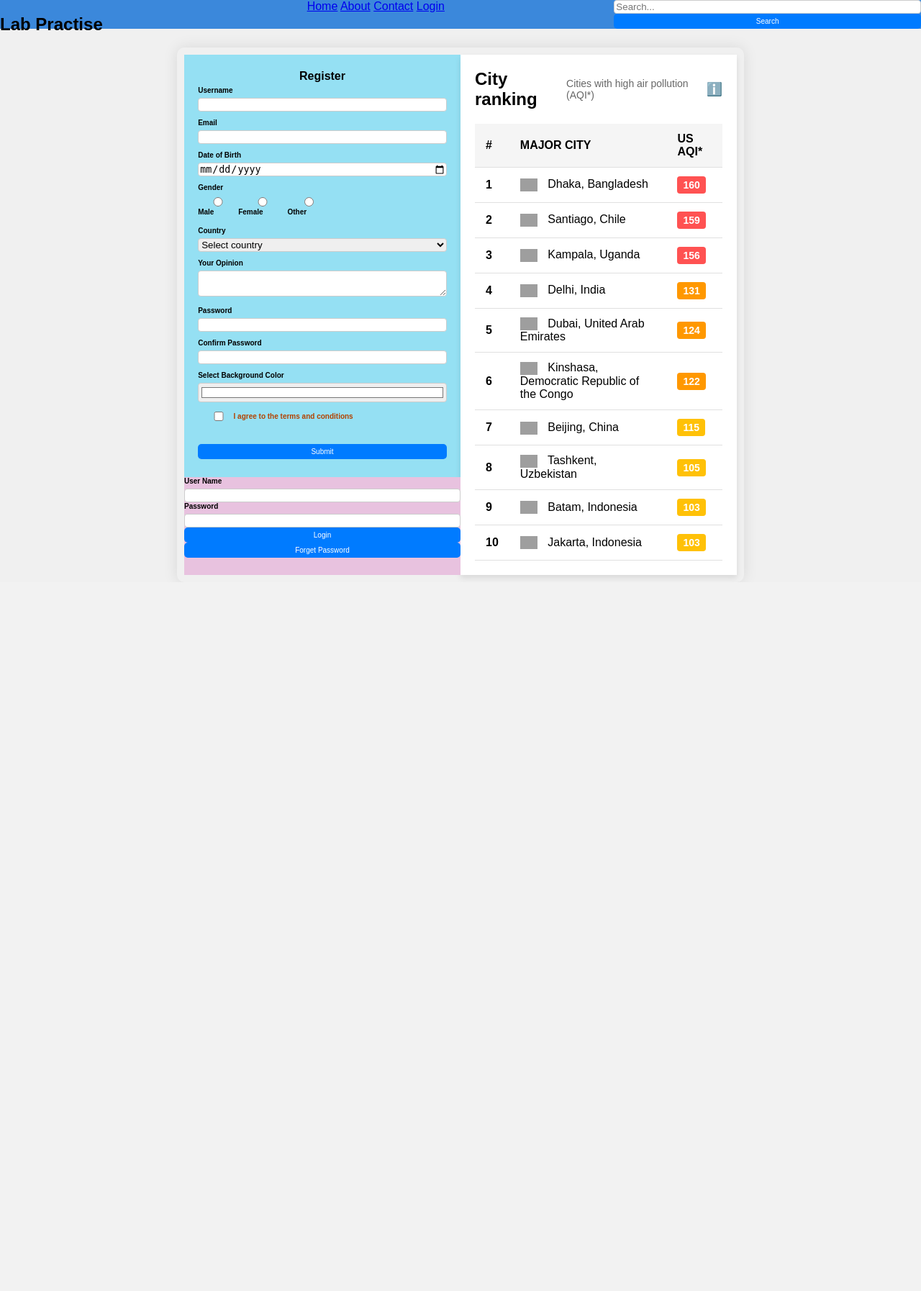
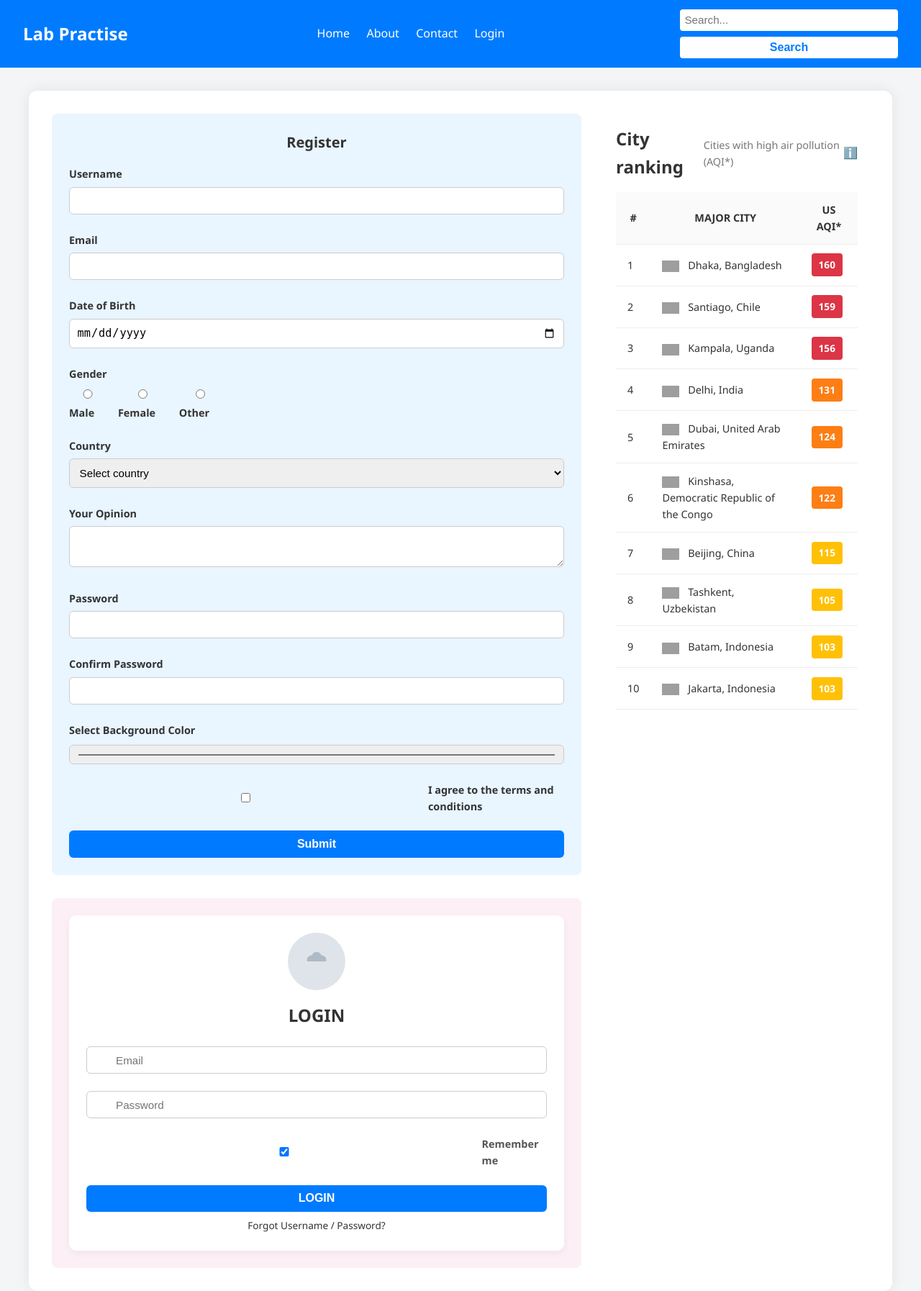
Before and after one commit to Ahbabsaqlan/FormValidation, a PHP site: page / in a window 1280 px wide. Shown: the whole page at 72% size. Before the commit the page ends 804 px from the top, so only its background shows below. Run offline with PHP 8.4, Linux system fonts and the light colour scheme; grey boxes are pictures that could not be loaded.

Commit message:
fixed the app mechanishm like register with validation, login with email. and logout

```diff
--- a/index.php
+++ b/index.php
@@ -1,6 +1,47 @@
 <?php
 session_start();
+
+$login_error = '';
 $formData = $_SESSION['form_data'] ?? [];
+
+// Handle login form submission
+if ($_SERVER['REQUEST_METHOD'] === 'POST' && isset($_POST['login'])) {
+    $conn = new mysqli("localhost", "root", "", "myDataBase");
+    if ($conn->connect_error) {
+        die("Database connection failed: " . $conn->connect_error);
+    }
+
+    $uname = trim($_POST['lgUname']);
+    $upass = trim($_POST['lgUpass']);
+
+    // Escape input
+    $uname = mysqli_real_escape_string($conn, $uname);
+    $upass = mysqli_real_escape_string($conn, $upass);
+
+    // Lookup user
+    $sql = "SELECT * FROM user WHERE email = '$uname'";
+    $result = $conn->query($sql);
+
+    if ($result && $result->num_rows >= 1) {
+        $user = $result->fetch_assoc();
+
+        // Compare passwords safely
+        if (strcmp(trim($upass), trim($user['password'])) === 0)  {
+            $_SESSION['user'] = $user;
+
+			echo "<script>
+                window.location.href = 'home.php';
+            </script>";
+        	exit;
+        } else {
+            $login_error = "Incorrect password.";
+        }
+    } else {
+        $login_error = "User not found.";
+    }
+
+    $conn->close();
+}
 ?>
 <!DOCTYPE html>
 <html lang="en">
@@ -21,7 +62,7 @@ $formData = $_SESSION['form_data'] ?? [];
         <a href="./index.php">Home</a>
         <a href="./about.html">About</a>
         <a href="./contact.html">Contact</a>
-        <a href="./login.html">Login</a>
+        <a href="./index.php">Login</a>
     </div>
     <div class="nav-search">
         <input type="text" placeholder="Search...">
@@ -216,12 +257,39 @@ $formData = $_SESSION['form_data'] ?? [];
 
     <!-- Login Section -->
     <div class="cls3">
-        <label for="uname">User Name</label>
-        <input type="text" id="uname" name="uname"/>
-        <label for="loginPassword">Password</label>
-        <input type="password" id="loginPassword" name="loginPassword"/>
-        <button type="submit">Login</button>
-        <button type="submit">Forget Password</button>
+        <div class="login-card">
+			<div class="profile-placeholder">
+        		<svg xmlns="http://www.w3.org/2000/svg" viewBox="0 0 24 24">
+          			<path d="M12 12c2.21 0 4-1.79 4-4s-1.79-4-4-4-4 1.79-4 4 1.79 4 4 4zm0-6c-2.67 0-8 1.33-8 4v2h16v-2c0-2.67-5.33-4-8-4z"/>
+        		</svg>
+      		</div>
+
+      <!-- Login Title -->
+			<h2 class="login-title">LOGIN</h2>
+
+			<?php if (!empty($login_error)): ?>
+			<div class="error" style="color:red; margin-bottom:10px;"><?= htmlspecialchars($login_error) ?></div>
+			<?php endif; ?>
+
+			<form method="POST" action="" id="login-form">
+				<input type="hidden" name="login" value="1">
+				<div class="input-field lg-group">
+					<input type="text" placeholder="Email" id="lgUname" name="lgUname" />
+					<div class="error"></div>
+				</div>
+				<div class="input-field lg-group">
+					<input type="password" placeholder="Password" id="lgUpass" name="lgUpass" />
+					<div class="error"></div>
+				</div>
+				<div class="remember-me">
+					<input type="checkbox" id="remember-me" checked />
+					<label for="remember-me">Remember me</label>
+				</div>
+				<button class="login-button" type="submit" id="login-btn">LOGIN</button>
+			</form>
+			<!-- Forgot Password Link -->
+			<p class="forgot-password">Forgot Username / Password?</p>
+        </div>
     </div>
 
 </div>
--- a/style.css
+++ b/style.css
@@ -1,230 +1,335 @@
-body{
-    background: #f0f0f0;
-    font-family: Arial, sans-serif;
-    margin: 0%;
-    height: 100vh;
-    width: 100vw;
-}
-.navbar{
-    background: #3b88db;
-    height: 5%;
-    width: 100%;
-    display: grid;
-    grid-template-columns: 1fr 1fr 1fr;
-    grid-template-rows: 1fr;
-    justify-content: center;
-    /* align-items: center; */
-}
-.main{
-
-    width: 60%;
-    display: grid;
-    margin: auto auto;
-    margin-top: 2%;
-    border-radius: 10px;
-    padding: 10px;
-    box-shadow: 0 0 20px rgba(0, 0, 0, 0.1);
-    grid-template-columns: 1fr 1fr;
-    grid-template-rows: auto auto;
-
-}
-.cls1{
-    background: #95e0f3;
-    height: 100%;
-    width: 90%;
-    grid-column: 1;
-    grid-row: 1;
-    padding: 0px 5%;
+/* Reset & Base Styles */
+* {
+  margin: 0;
+  padding: 0;
+  box-sizing: border-box;
 }
 
-.cls3{
-    background: #e8c2df;
-    height: 100%;
-    width: 100%;
-    grid-column: 1;
-    grid-row: 2;
-}
-.cls1 h4 {
-  text-align: center;
-  margin-bottom: 5px;
+body {
+  background: #f4f5f7;
+  font-family: 'Segoe UI', Tahoma, Geneva, Verdana, sans-serif;
+  color: #333;
+  line-height: 1.6;
+  height: 100vh;
+  width: 100vw;
 }
 
-.form-group {
-  margin-bottom: 10px;
+/* Navigation Bar */
+.navbar {
+  background: #007bff;
+  display: flex;
+  justify-content: space-between;
+  align-items: center;
+  padding: 0.8rem 2rem;
+  color: white;
 }
 
-#termGroup{
+.nav-logo h1 {
+  margin: 0;
+  font-size: 1.5rem;
+}
+
+.links a {
+  color: white;
+  text-decoration: none;
+  margin-left: 1.2rem;
+  font-weight: 500;
+  transition: opacity 0.3s ease;
+}
+
+.links a:hover {
+  opacity: 0.8;
+}
+
+.nav-search input {
+  padding: 0.4rem;
+  border-radius: 4px;
+  border: none;
+  margin-right: 0.5rem;
+}
+
+.nav-search button {
+  padding: 0.4rem 0.8rem;
+  background-color: #fff;
+  color: #007bff;
+  border: none;
+  border-radius: 4px;
+  cursor: pointer;
+}
+
+.nav-search button:hover {
+  background-color: #e6e6e6;
+}
+
+/* Main Content Area */
+.main {
+  max-width: 1200px;
+  margin: 2rem auto;
+  padding: 2rem;
+  background: #fff;
+  border-radius: 12px;
+  box-shadow: 0 0 20px rgba(0, 0, 0, 0.08);
   display: grid;
-  grid-template-columns: 1fr 6fr;
-  grid-template-rows: 1fr 1fr;
-  align-items: center;
-  justify-items: start;
+  gap: 2rem;
+  grid-template-columns: 2fr 1fr;
+  align-items: start;
 }
-.termError{
-  grid-column-start: 1;
-  grid-column-end: 3;
+
+/* Registration Form */
+.cls1 {
+  background: #e9f5ff;
+  padding: 1.5rem;
+  border-radius: 8px;
 }
-#termGroup label{
-  margin: 0%;
-  color: #b34200;
+
+.cls1 h4 {
+  font-size: 1.25rem;
+  margin-bottom: 1rem;
+  text-align: center;
 }
 
 label {
   display: block;
-  font-weight: bold;
-  font-size: 10px;
-  margin-bottom: 5px;
+  font-weight: 600;
+  margin-bottom: 0.4rem;
+  font-size: 0.9rem;
 }
 
-input, select, textarea {
+input,
+select,
+textarea {
   width: 100%;
-  box-sizing: border-box;
-  border-radius: 4px;
+  padding: 0.6rem;
   border: 1px solid #ccc;
+  border-radius: 6px;
+  font-size: 0.95rem;
+  margin-bottom: 0.5rem;
+  transition: border-color 0.3s ease;
 }
 
-textarea {
-  resize: vertical;
-}
-form input,
-form select,
-form textarea,
-form button {
-  width: 100%;
-  box-sizing: border-box;
-}
-
-.form-group .error {
-  color: red;
-  font-size: 0.35em;
-  margin-top: 2px;
+input:focus,
+select:focus,
+textarea:focus {
+  outline: none;
+  border-color: #007bff;
 }
 
 .radio-group {
   display: flex;
-  gap: 10px;
+  gap: 1rem;
+  margin-bottom: 1rem;
 }
 
-.form-group.success input,
-.form-group.success select,
-.form-group.success textarea {
-  border: 2px solid green;
-}
-
-.form-group.error input,
-.form-group.error select,
-.form-group.error textarea {
-  border: 2px solid red;
+.form-group {
+  margin-bottom: 1rem;
 }
 
 button {
   width: 100%;
-  padding: 5px;
-  background-color: #007bff;
+  background: #007bff;
   color: white;
-  font-size: 10px;
+  padding: 0.6rem;
   border: none;
-  border-radius: 5px;
+  border-radius: 6px;
+  font-size: 1rem;
+  font-weight: bold;
   cursor: pointer;
+  transition: background 0.3s ease;
 }
 
 button:hover {
-  background-color: #0056b3;
+  background: #0056b3;
 }
 
+.error {
+  color: red;
+  font-size: 0.8rem;
+  margin-top: 0.2rem;
+}
 
-/* aqi div */
+#termGroup {
+  display: flex;
+  align-items: center;
+  gap: 0.5rem;
+}
 
-.cls2{
-  background: #f6e4d0;
-  height: 100%;
-  width: 100%;
-  grid-row-start: 1 ;
-  grid-row-end: 3;
-  grid-column: 2;
-  box-sizing: border-box;
+#termGroup .error {
+  font-size: 0.8rem;
+  color: red;
+}
 
+/* AQI Ranking Table */
+.cls2 {
+  background: #fff;
 }
+
 .ranking-card {
-  background-color: #fff;
-  /* border-radius: 8px; */
-  box-shadow: 0 4px 8px rgba(0, 0, 0, 0.1);
-  box-sizing: border-box;
-  width: 100%;
-  /* max-width: 800px; */
-  padding: 20px;
+  padding: 1rem;
 }
 
 .ranking-header {
   display: flex;
   justify-content: space-between;
   align-items: center;
-  margin-bottom: 20px;
+  margin-bottom: 1rem;
 }
 
 .ranking-header h1 {
-  font-size: 24px;
-  margin: 0;
+  font-size: 1.5rem;
+  color: #333;
 }
 
 .ranking-header p {
-  font-size: 14px;
-  color: #666;
-  margin: 0;
-}
-
-.info-icon {
-  font-size: 18px;
-  color: #666;
-  cursor: pointer;
+  font-size: 0.9rem;
+  color: #777;
 }
 
 .ranking-table {
   width: 100%;
   border-collapse: collapse;
+  font-size: 0.9rem;
 }
 
 .ranking-table th,
 .ranking-table td {
-  padding: 12px 15px;
-  text-align: left;
-  border-bottom: 1px solid #e0e0e0;
+  padding: 0.8rem 1rem;
+  border-bottom: 1px solid #eee;
+  vertical-align: middle;
 }
 
 .ranking-table th {
-  font-weight: bold;
-  background-color: #f5f5f5;
-}
-
-.ranking-table td:first-child {
-  font-weight: bold;
+  background: #fafafa;
+  text-transform: uppercase;
+  font-weight: 600;
 }
 
 .flag-icon {
   width: 24px;
-  height: 18px;
-  margin-right: 10px;
+  height: 16px;
   vertical-align: middle;
+  margin-right: 0.5rem;
 }
 
 .aqi-value {
   display: inline-block;
-  padding: 4px 8px;
+  padding: 0.3rem 0.6rem;
   border-radius: 4px;
+  color: white;
   font-weight: bold;
-  text-align: center;
-  color: white;
-  font-size: 14px;
+  font-size: 0.85rem;
 }
 
 .red {
-  background-color: #ff5252; /* Red */
+  background: #dc3545;
 }
 
 .orange {
-  background-color: #ff9800; /* Orange */
+  background: #fd7e14;
 }
 
 .yellow {
-  background-color: #ffc107; /* Yellow */
+  background: #ffc107;
 }
+
+/* Login Card */
+.cls3 {
+  background: #fdeff6;
+  padding: 1.5rem;
+  border-radius: 8px;
+}
+
+.login-card {
+  background: #fff;
+  border-radius: 10px;
+  padding: 1.5rem;
+  box-shadow: 0 4px 12px rgba(0, 0, 0, 0.05);
+}
+
+.profile-placeholder {
+  width: 80px;
+  height: 80px;
+  margin: 0 auto 1rem;
+  background: #dfe4ea;
+  border-radius: 50%;
+  display: flex;
+  justify-content: center;
+  align-items: center;
+}
+
+.profile-placeholder svg {
+  width: 40px;
+  height: 40px;
+  fill: #aebac5;
+}
+
+.login-title {
+  font-size: 1.5rem;
+  font-weight: bold;
+  margin-bottom: 1.5rem;
+  text-align: center;
+}
+
+.input-field {
+  position: relative;
+  margin-bottom: 1rem;
+}
+
+.input-field input {
+  padding-left: 2.5rem;
+}
+
+.input-field svg {
+  position: absolute;
+  top: 50%;
+  left: 1rem;
+  transform: translateY(-50%);
+  fill: #aaa;
+}
+
+.remember-me {
+  display: flex;
+  align-items: center;
+  margin-bottom: 1rem;
+}
+
+.remember-me label {
+  font-size: 0.9rem;
+  color: #555;
+}
+
+.login-button {
+  width: 100%;
+  padding: 0.6rem;
+  background: #007bff;
+  color: white;
+  font-weight: bold;
+  border: none;
+  border-radius: 6px;
+  cursor: pointer;
+}
+
+.login-button:hover {
+  background: #0056b3;
+}
+
+.forgot-password {
+  font-size: 0.85rem;
+  margin-top: 0.5rem;
+  text-align: center;
+}
+
+.forgot-password a {
+  color: #007bff;
+  text-decoration: none;
+}
+
+.forgot-password a:hover {
+  text-decoration: underline;
+}
+
+/* Responsive Layout */
+@media (max-width: 900px) {
+  .main {
+    grid-template-columns: 1fr;
+  }
+}
```
Also changed, not shown: home.php (added, +38 -0 lines), process.php (+32 -3 lines), script.js (+91 -62 lines).
